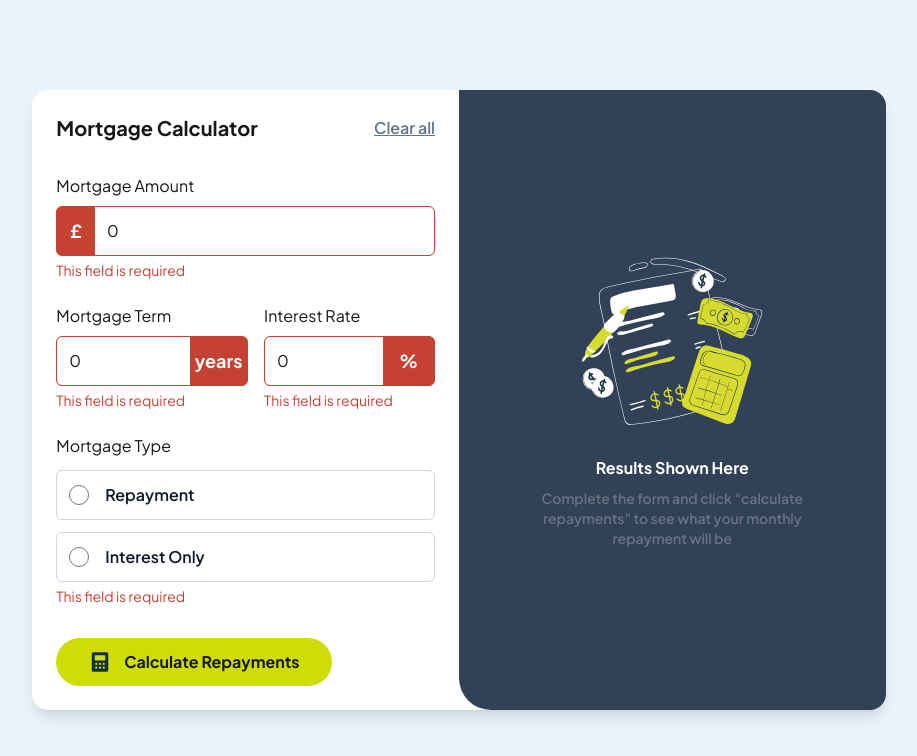
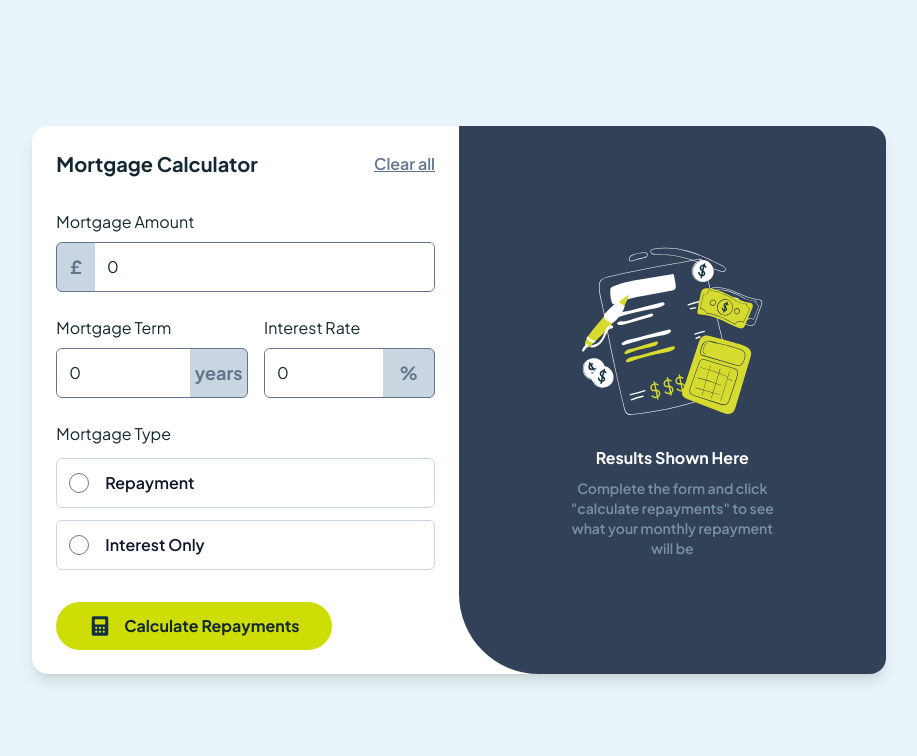
Before and after one commit to DanielOmehe/mortgage-calculator-app, a Next.js app: page / in a window 1280 px wide. Shown: the top 756 px of the page, without its empty margins (181-1098 px from the left). Built offline with nearby package versions, Linux system fonts and the light colour scheme.

Commit message:
Functionality complete

```diff
--- a/src/app/page.js
+++ b/src/app/page.js
@@ -3,6 +3,7 @@ import { Plus_Jakarta_Sans } from "next/font/google";
 import InputField from "@/components/inputField";
 import { RadioInput } from "@/components/inputField";
 import useStore from "./useStore";
+import { MORTGAGE_TYPES } from "./useStore";
 
 const plus_Jakarta_Sans = Plus_Jakarta_Sans({
   subsets: ['latin'],
@@ -11,15 +12,26 @@ const plus_Jakarta_Sans = Plus_Jakarta_Sans({
 
 export default function Home() {
 
-  const { mortgageType, setMortgageType, rate, amount, years, setAmount, setRate, setYears, isComplete, calculateMortgage } = useStore();
+  const { mortgageType, setMortgageType, rate, amount, years, setAmount, setRate, setYears, isComplete, calculateMortgage, clearForm, monthlyPayment, totalRepayment, isError } = useStore();
+
+  const formatCurrency = (number) =>
+    Intl.NumberFormat("en-UK", {
+      style: "currency",
+      currency: "GBP",
+    }).format(number);
+
+  console.log(mortgageType);
+
+
+  console.log(typeof rate, typeof amount, typeof years);
 
   return (
-    <main className={`${plus_Jakarta_Sans.className} w-full h-screen bg-[#E8F4F9] flex gap-[32px] justify-center lg:items-center sm:items-start`}>
+    <main className={`${plus_Jakarta_Sans.className} w-full h-screen bg-[#E8F4F9] flex gap-[32px] justify-center lg:items-center sm:items-start text-[#132830]`}>
       <section className="w-2/3 bg-white shadow-lg overflow-hidden rounded-2xl h-content grid grid-cols-2">
         <div className="p-6">
           <div className="w-full flex items-center justify-between mb-8">
             <h1 className="font-bold text-xl">Mortgage Calculator</h1>
-            <button className="underline text-base font-semibold text-slate-500">Clear all</button>
+            <button className="underline text-base font-semibold text-slate-500 cursor-pointer" onClick={clearForm}>Clear all</button>
           </div>
           <InputField name={'amount'} emblem={"£"} label={"Mortgage Amount"} handleChange={setAmount} value={amount} isComplete={isComplete} />
           <div className="w-full flex items-center justify-between mt-6 gap-4">
@@ -31,7 +43,7 @@ export default function Home() {
             <RadioInput
               label="Repayment"
               value="repayment"
-              checked={mortgageType === 'repayment'}
+              checked={mortgageType === MORTGAGE_TYPES.REPAYMENT}
               onChange={setMortgageType}
               isComplete={isComplete}
               showError={!mortgageType}
@@ -39,12 +51,12 @@ export default function Home() {
             <RadioInput
               label="Interest Only"
               value="interestOnly"
-              checked={mortgageType === 'interestOnly'}
+              checked={mortgageType === MORTGAGE_TYPES.INTEREST_ONLY}
               onChange={setMortgageType}
               isComplete={isComplete}
               showError={!mortgageType}
             />
-            {!isComplete && (
+            {isError && (
               <p className="text-sm text-[#C44134] mt-1">This field is required</p>
             )}
           </div>
@@ -53,19 +65,28 @@ export default function Home() {
             <p className="font-bold text-base capitalize">calculate repayments</p>
           </button>
         </div>
-        <div className="flex items-center p-6 text-center justify-between bg-slate-700 rounded-bl-4xl">
+        <div className="p-12 bg-slate-700 rounded-bl-[5rem]">
           {
             isComplete ?
-            <div className="px-14">
-              <img src="/images/illustration-empty.svg" alt="illustration" className="mx-auto" />
-              <h2 className="font-bold text-white capitalize mt-3">results shown here</h2>
-              <p className="text-base text-gray-500 text-sm mt-2 font-semibold">Complete the form and click "calculate repayments" to see what your monthly repayment will be</p>
-            </div> :
-            <div className="px-14">
-              <img src="/images/illustration-empty.svg" alt="illustration" className="mx-auto" />
-              <h2 className="font-bold text-white capitalize mt-3">results shown here</h2>
-              <p className="text-base text-gray-500 text-sm mt-2 font-semibold">Complete the form and click "calculate repayments" to see what your monthly repayment will be</p>
-            </div>
+              <div className="">
+                <h2 className="font-bold text-white text-xl capitalize mt-3 mb-3">your results</h2>
+                <p className="text-base text-[#A3C2D5] pr-14 mb-10 text-sm mt-2 font-semibold capitalize">your results are shown below based on the information you provided. to adjust the results, edit the form and click "calculate repayment" again.</p>
+                <div className="bg-[#132830] w-full p-8 border-[#7893A0] shadow-md mt-4 border-t-4 border-t-[#CEDD06] rounded-md">
+                  <div className="w-full pb-6 mb-6 border-b border-b-[#7893A0]">
+                    <p className="text-[#A3C2D5] mb-3 text-base">your monthly repayments</p>
+                    <h2 className="text-[#CEDD06] text-5xl mb-4 font-extrabold">{formatCurrency(monthlyPayment)}</h2>
+                  </div>
+                  <div>
+                    <p className="text-[#A3C2D5] mb-4">total you'll repay over the term</p>
+                    <h2 className=" text-[#FFFFFF] font-bold text-xl">{formatCurrency(totalRepayment)}</h2>
+                  </div>
+                </div>
+              </div> :
+              <div className="px-14 h-full w-full text-center flex flex-col items-center justify-center">
+                <img src="/images/illustration-empty.svg" alt="illustration" className="mx-auto" />
+                <h2 className="font-bold text-white capitalize mt-3">results shown here</h2>
+                <p className="text-base text-[#7893A0] text-sm mt-2 font-semibold">Complete the form and click "calculate repayments" to see what your monthly repayment will be</p>
+              </div>
           }
         </div>
       </section>
--- a/src/app/useStore.js
+++ b/src/app/useStore.js
@@ -1,13 +1,19 @@
 import { create } from "zustand";
+
+export const MORTGAGE_TYPES = {
+  REPAYMENT: "repayment",
+  INTEREST_ONLY: "interestOnly",
+};
 
 const useStore = create((set) => ({
     amount: 0,
     rate: 0,
     years: 0,
-    mortgageType: "Repayment", // or "Interest Only"
+    mortgageType: "", // or "Interest Only"
     monthlyPayment: 0,
     totalRepayment: 0,
     isComplete: false,
+    isError: false,
 
     setAmount: (amount) => set({ amount }),
     setRate: (rate) => set({ rate }),
@@ -24,22 +30,23 @@ const useStore = create((set) => ({
                 return {
                     monthlyPayment: 0,
                     totalRepayment: 0,
-                    // isComplete: false
+                    isError: true
                 };
             }
 
             const monthlyRate = annualRate / 100 / 12;
             const numberOfPayments = loanTermYears * 12;
 
+
             let monthlyPayment = 0;
             let totalRepayment = 0;
 
-            if (mortgageType === "Repayment") {
+            if (mortgageType === MORTGAGE_TYPES.REPAYMENT) {
                 const numerator = principal * monthlyRate * Math.pow(1 + monthlyRate, numberOfPayments);
                 const denominator = Math.pow(1 + monthlyRate, numberOfPayments) - 1;
-                monthlyPayment = denominator === 0 ? 0 : numerator / denominator;
+                monthlyPayment = numerator / denominator;
                 totalRepayment = monthlyPayment * numberOfPayments;
-            } else if (mortgageType === "Interest Only") {
+            } else if (mortgageType === MORTGAGE_TYPES.INTEREST_ONLY) {
                 monthlyPayment = principal * monthlyRate;
                 totalRepayment = monthlyPayment * numberOfPayments;
             }
@@ -48,8 +55,18 @@ const useStore = create((set) => ({
                 monthlyPayment: Math.round(monthlyPayment * 100) / 100,
                 totalRepayment: Math.round(totalRepayment * 100) / 100,
                 isComplete: true,
+                isError: false
             };
         });
+    },
+    clearForm: () => {
+        set(() => ({
+            amount: 0,
+            rate: 0,
+            years: 0,
+            isComplete: false,
+            mortgageType: ''
+        }))
     }
 }));
 
--- a/src/components/inputField.js
+++ b/src/components/inputField.js
@@ -1,5 +1,9 @@
+import useStore from "@/app/useStore";
+import { use } from "react";
+
 const InputField = ({ label, emblem, name, handleChange, value, isComplete }) => {
-    const isError = !value;
+
+    const { isError } = useStore();
 
     return (
         <div className="">
@@ -25,17 +29,13 @@ const InputField = ({ label, emblem, name, handleChange, value, isComplete }) =>
 
 export default InputField
 
-export const RadioInput = ({ label, value, checked, onChange, isComplete, showError }) => {
-    const isError = !isComplete && showError;
-
-    console.log(isComplete, showError);
-
-
+export const RadioInput = ({ label, value, checked, onChange, }) => {
+    const { isError } = useStore()
     return (
         <label
             htmlFor={value}
             className={`flex items-center justify-start gap-4 p-3 border rounded-md cursor-pointer mt-3 transition-colors duration-200
-            ${checked ? 'border-[#CEDD06] bg-[#F9FBE7]' : isError ? 'border-red-500 bg-[#C44134]' : 'border-slate-300 bg-white'}`}
+            ${checked ? 'border-[#CEDD06] bg-[#F9FBE7]' : isError ? 'border-red-500 bg-white' : 'border-slate-300 bg-white'}`}
         >
             <input
                 type="radio"
@@ -44,7 +44,7 @@ export const RadioInput = ({ label, value, checked, onChange, isComplete, showEr
                 value={value}
                 checked={checked}
                 onChange={(e) => onChange(e.target.value)}
-                className="w-[20px] h-[20px] accent-[#CEDD06]"
+                className={`w-[20px] h-[20px] ${checked ? 'accent-[#CEDD06]' : 'accent-[#CEDD06]'}`}
             />
             <span className="font-semibold text-slate-900">{label}</span>
         </label>
```
Also changed, not shown: 1 other file (tests, documents, lock files or other folders).
